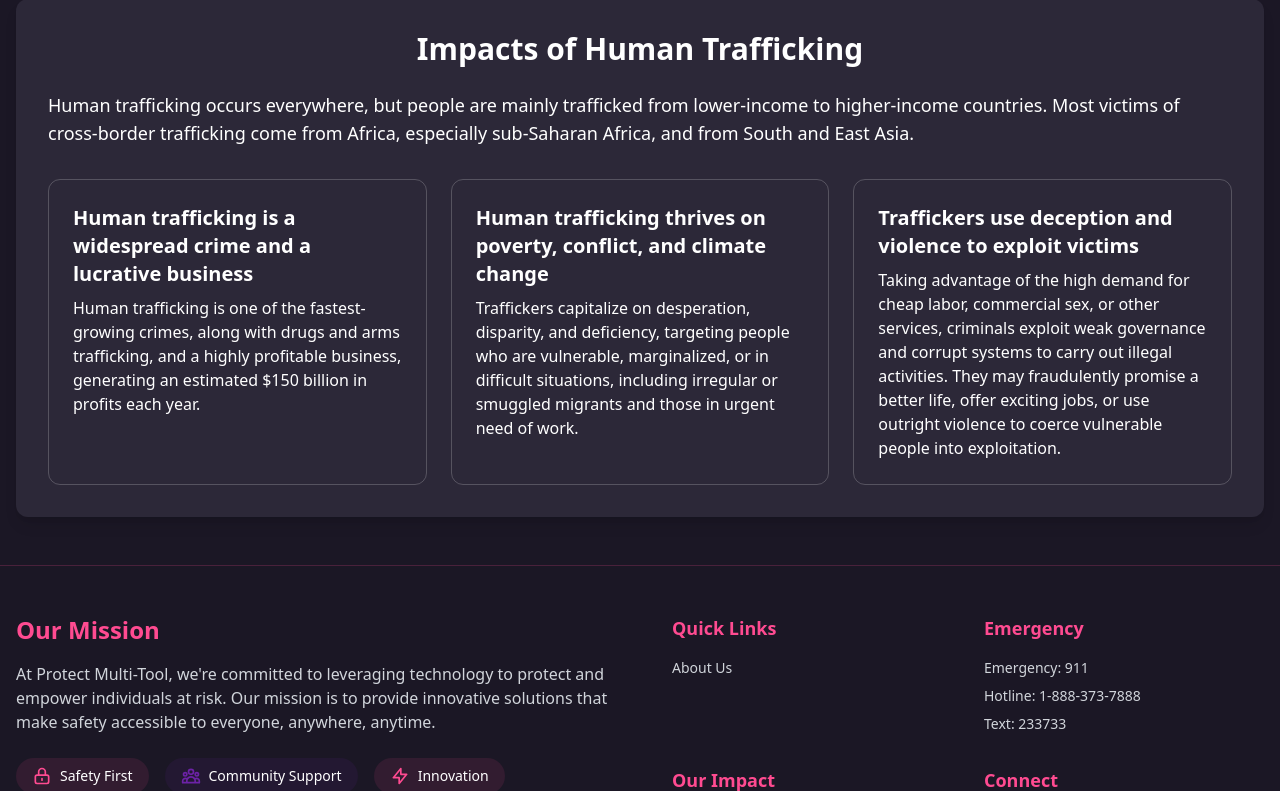
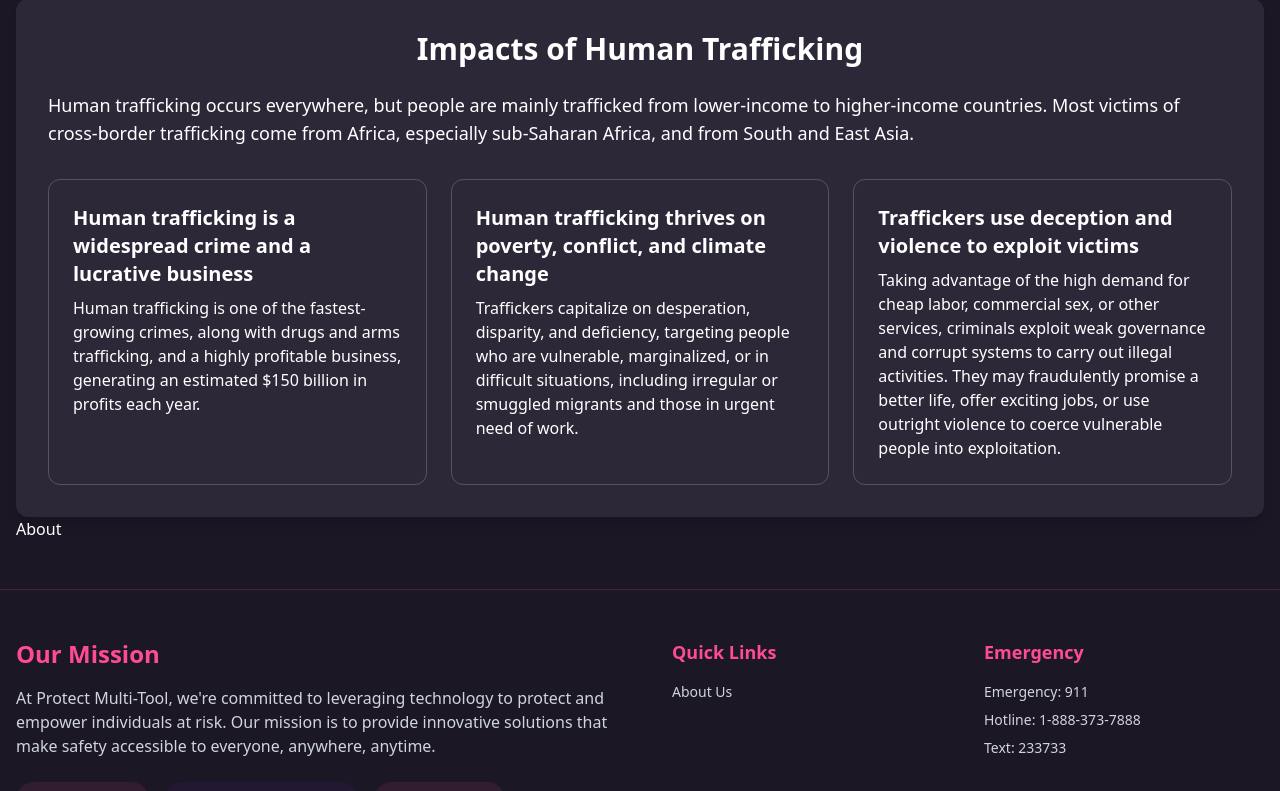
Before and after one commit to 3disturbed/Protect_Multitool, a Django app: page / in a window 1280 px wide. Shown: the part 489-1280 px from the top of the page. Run offline with Django 5.2, Linux system fonts and the light colour scheme; some libraries are stand-ins or nearby versions.

Commit message:
Add: Primary about template and urls

```diff
--- a/home_page/templates/home_page/home.html
+++ b/home_page/templates/home_page/home.html
@@ -72,4 +72,6 @@
         </div>
     </div>
 </div>
+
+<a href="{% url 'about' %}">About</a>
 {% endblock %}
--- a/home_page/urls.py
+++ b/home_page/urls.py
@@ -5,4 +5,5 @@ app_name = 'home_page'
 
 urlpatterns = [
     path('', views.home, name='home'),
+    path('about/', views.about, name='about'),
 ]
--- a/home_page/views.py
+++ b/home_page/views.py
@@ -2,3 +2,6 @@ from django.shortcuts import render
 
 def home(request):
     return render(request, 'home_page/home.html')
+
+def about(request):
+    return render(request, 'home_page/about.html')
```
Also changed, not shown: home_page/templates/home_page/about.html (added, +11 -0 lines).
